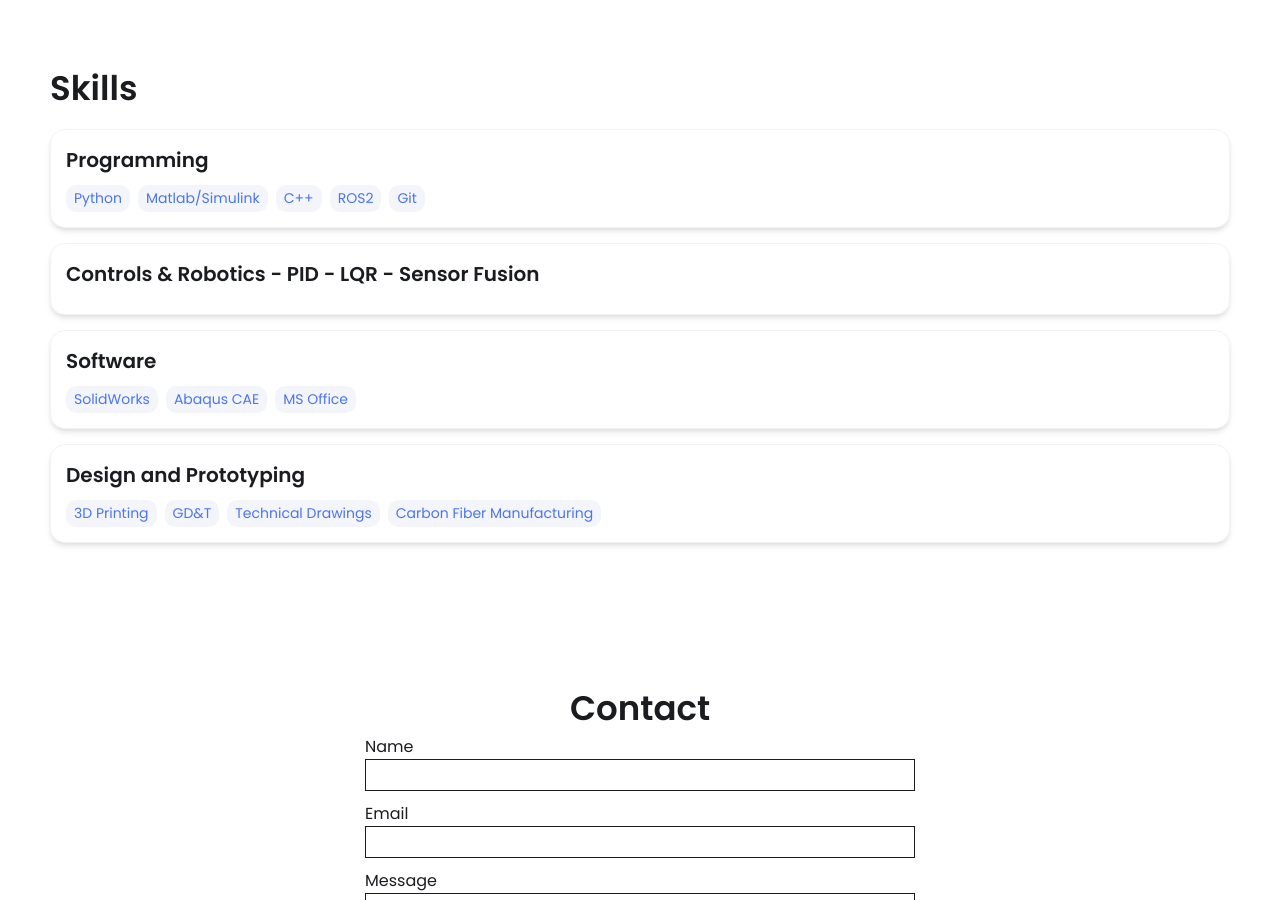
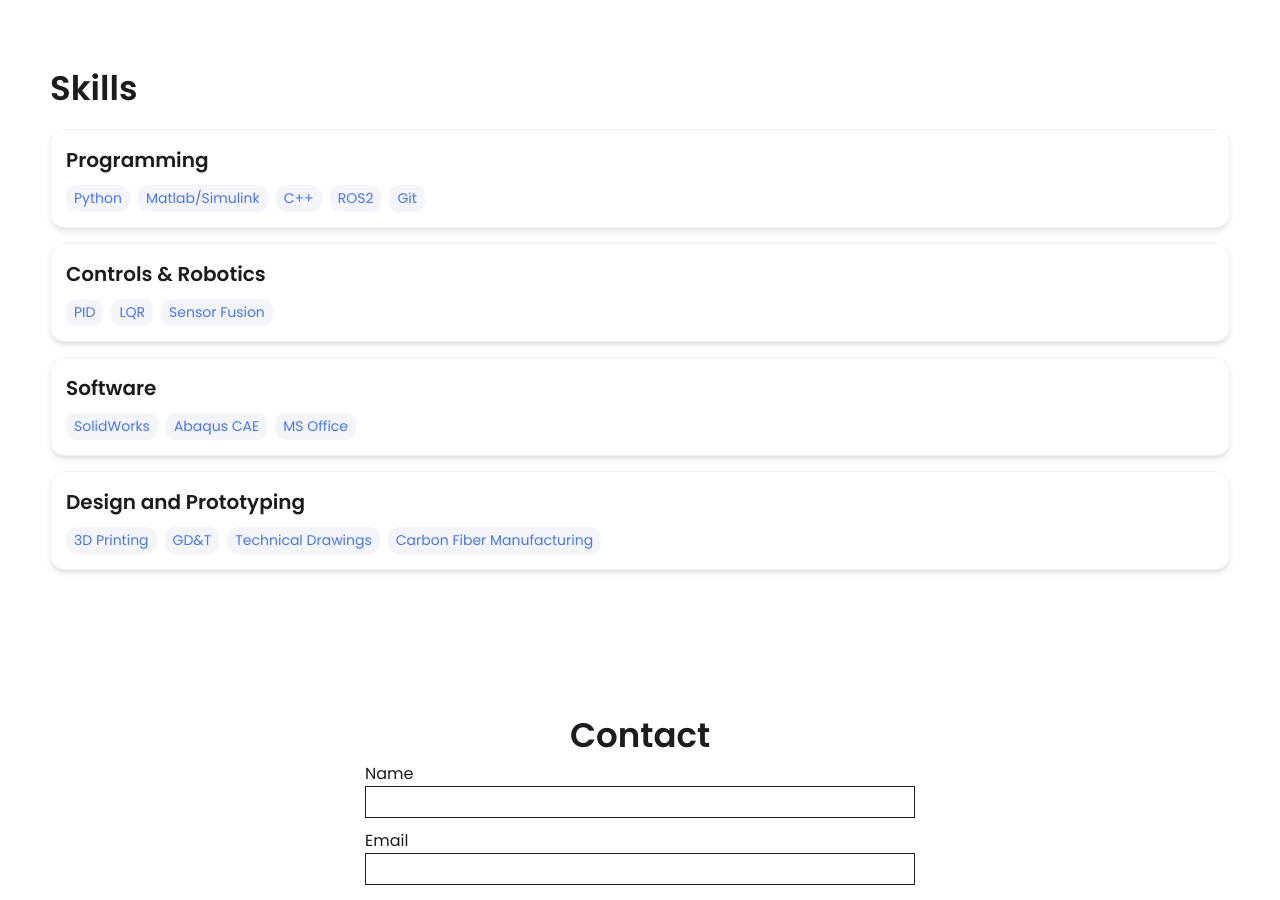
Before and after one commit to dylanhammond-11/dylanhammond-11.github.io, a Jekyll site: the page built from index.html, in a window 1280 px wide and 900 px high, scrolled down 1974 px. Built offline with Jekyll 4.4.1, drawn with Linux system fonts in a browser that asks for light colours; part of the change alters nothing that is shown.

```diff
--- a/_config.yml
+++ b/_config.yml
@@ -48,6 +48,7 @@ skills:
       - Git
 
   - category: Controls & Robotics
+    tools:
       - PID
       - LQR
       - Sensor Fusion
@@ -66,13 +67,13 @@ skills:
       - Carbon Fiber Manufacturing
 
 # ──────────────────────────────────────────────
-# ✉️ Contact Form Setup
+# Contact Form Setup
 # ──────────────────────────────────────────────
 # Replace with your actual Formspree endpoint key
 formspree-key: mwpakoqz
 
 # ──────────────────────────────────────────────
-# 🎨 Theme Colors
+# Theme Colors
 # ──────────────────────────────────────────────
 colors:
   text: "#1a1c20"
@@ -117,7 +118,7 @@ themes:
     light_background: "#fff5f6"
 
 # ──────────────────────────────────────────────
-# ⚙️ Jekyll Build Settings
+#  Jekyll Build Settings
 # ──────────────────────────────────────────────
 collections:
   projects:
```
